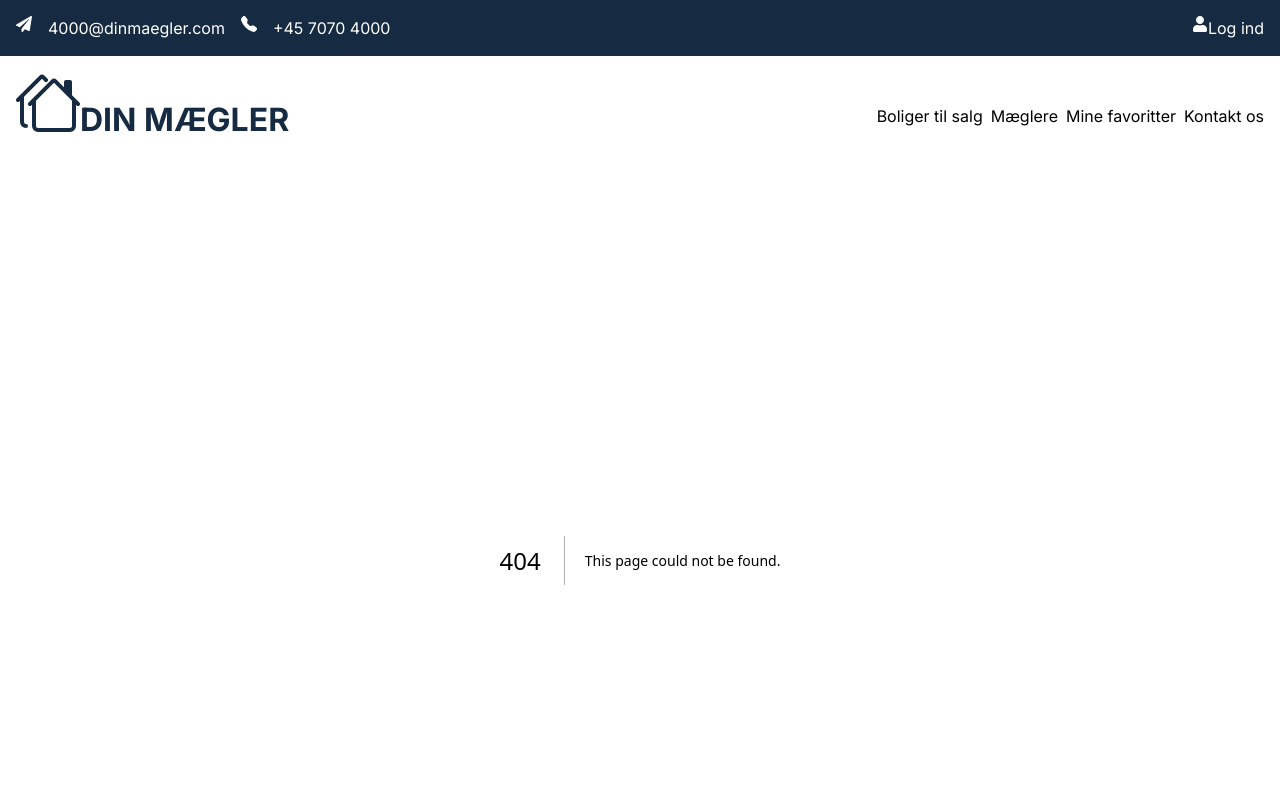
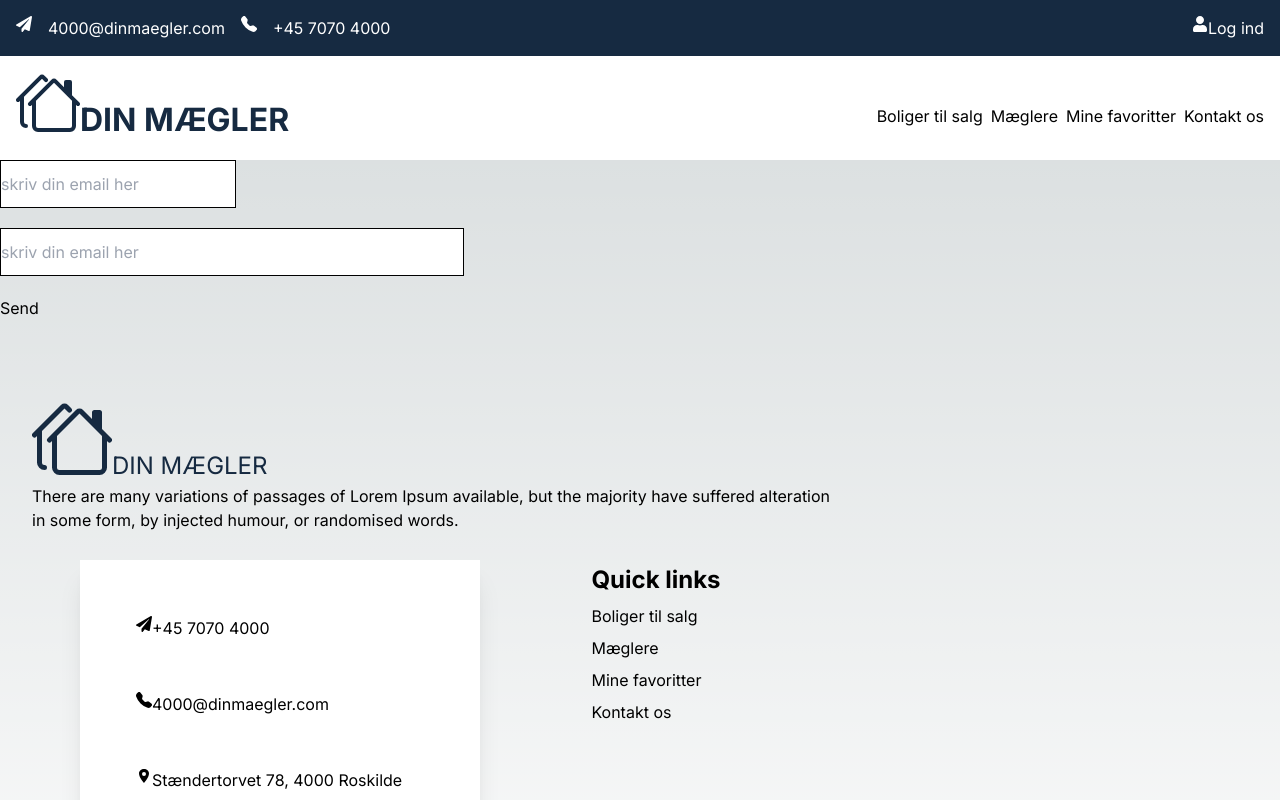
Before and after one commit to rts-cmk-wu08/praktik2-djbenjamin2001, a Next.js app: page /loginside in a window 1280 px wide. Before the commit this address had no page. Shown: the top 800 px of the page. Built offline with nearby package versions, Linux system fonts and the light colour scheme.

Commit message:
initial commit

```diff
--- /dev/null
+++ b/app/loginside/page.js
@@ -0,0 +1,9 @@
+import LoginForm from "@/components/Formcomp/LoginForm";
+
+const Loginpage = () => {
+    return (<>
+  <LoginForm/>
+    </> );
+}
+
+export default Loginpage;
--- /dev/null
+++ b/components/Formcomp/LoginForm.js
@@ -0,0 +1,52 @@
+"use client"
+import MeglerId from '@/app/meglere/[meglereId]/page';
+import {Formik,Field, Form, ErrorMessage} from 'formik';
+import * as yup from 'yup';
+
+
+const LoginForm = () => {
+
+    let schema = yup.object().shape({
+        email:yup.string().email("write your email correctly please").required("Email is required"),
+         password: yup
+         .string()
+         .required('Please enter your password.')
+        .min(6, 'Your password is too short.').required("write your password"),
+         confirmPassword: yup
+         .string()
+         .required('Please retype your password.')
+         .oneOf([yup.ref("password")], 'Your passwords do not match.')
+    })
+return ( <div className='flex flex-col'>
+
+        <Formik  initialValues={{
+            email:"",
+            password:"",
+        }} validationSchema={schema}
+         onSubmit={(values, {resetForm}) => {
+            //axiospost here....
+            console.log(values)
+            resetForm()
+        }} >
+
+
+                  <Form method="post" className='space-y-5 ' >
+
+                <div className="flex-col  space-x-5 ">
+
+                    <Field className="border border-black h-[3rem]" placeholder="skriv din email her" type="email" name="email" id="email" />
+                    <ErrorMessage name="email"/>
+                </div>
+                <div>
+                <Field className=" border border-black h-[3rem] w-[29rem]" placeholder="skriv din email her" type="Password" name="password" id="emne" />
+                    <ErrorMessage name="password"/></div>
+
+                <button type='submit'>Send</button>
+            </Form>
+
+
+        </Formik>
+    </div> );
+}
+
+export default LoginForm;
--- a/components/Formcomp/formSchema.js
+++ b/components/Formcomp/formSchema.js
@@ -4,12 +4,12 @@ export const Schema = yup.object().shape({
     name: yup.string().required("Name is required"),
     emne: yup.string().required("hendvendelse er required"),
     email:yup.string().email("write your email correctly please").required("Email is required"),
-    // password: yup
-    // .string()
-    // .required('Please enter your password.')
-    // .min(8, 'Your password is too short.').required("write your password"),
-    // confirmPassword: yup
-    // .string()
-    // .required('Please retype your password.')
-    // .oneOf([yup.ref("password")], 'Your passwords do not match.')
+     password: yup
+     .string()
+     .required('Please enter your password.')
+    .min(6, 'Your password is too short.').required("write your password"),
+     confirmPassword: yup
+     .string()
+     .required('Please retype your password.')
+     .oneOf([yup.ref("password")], 'Your passwords do not match.')
 })
--- a/components/Header.js
+++ b/components/Header.js
@@ -11,7 +11,7 @@ const Header = () => {
 <FaPaperPlane /><p>4000@dinmaegler.com</p>
 <BsTelephoneFill /><p>+45 7070 4000</p></div>
 <div className='flex justify-items-end '>
-<FaUser /><Link  href={"/"}>Log ind</Link>
+<FaUser /><Link  href={"loginside"}>Log ind</Link>
  </div>
         </section>
       <header className='flex p-[1rem] bg-white'>
--- a/package.json
+++ b/package.json
@@ -11,6 +11,7 @@
   "dependencies": {
     "@hookform/resolvers": "^3.1.0",
     "autoprefixer": "10.4.14",
+    "axios": "^1.4.0",
     "eslint": "8.40.0",
     "eslint-config-next": "13.4.1",
     "formik": "^2.4.1",
```
Also changed, not shown: 1 other file (tests, documents, lock files or other folders).
